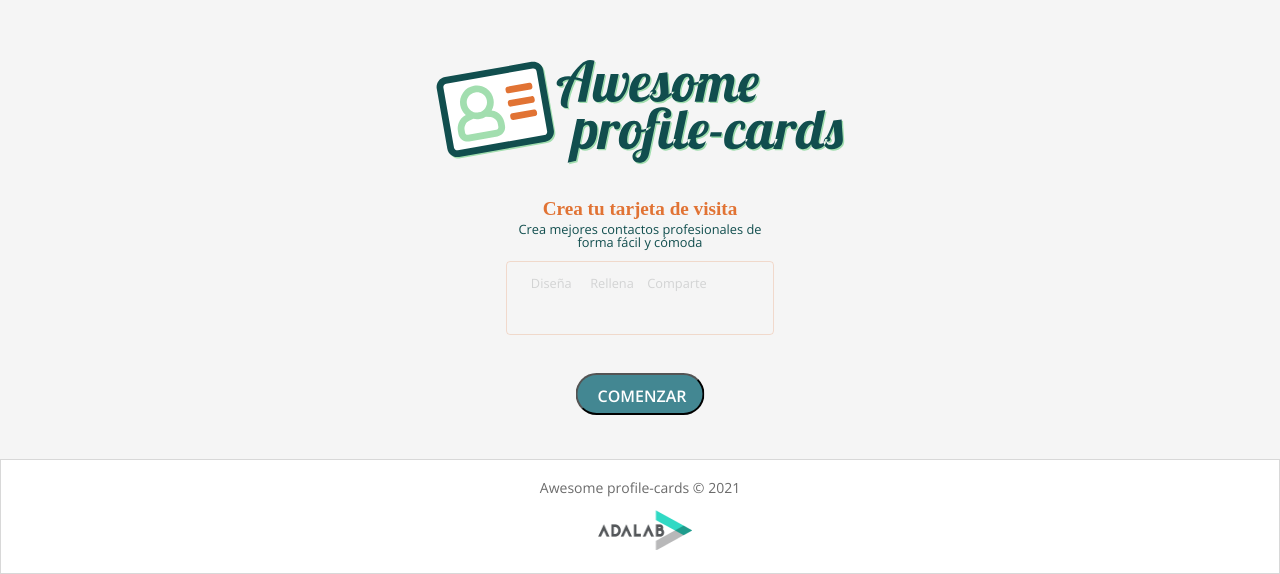
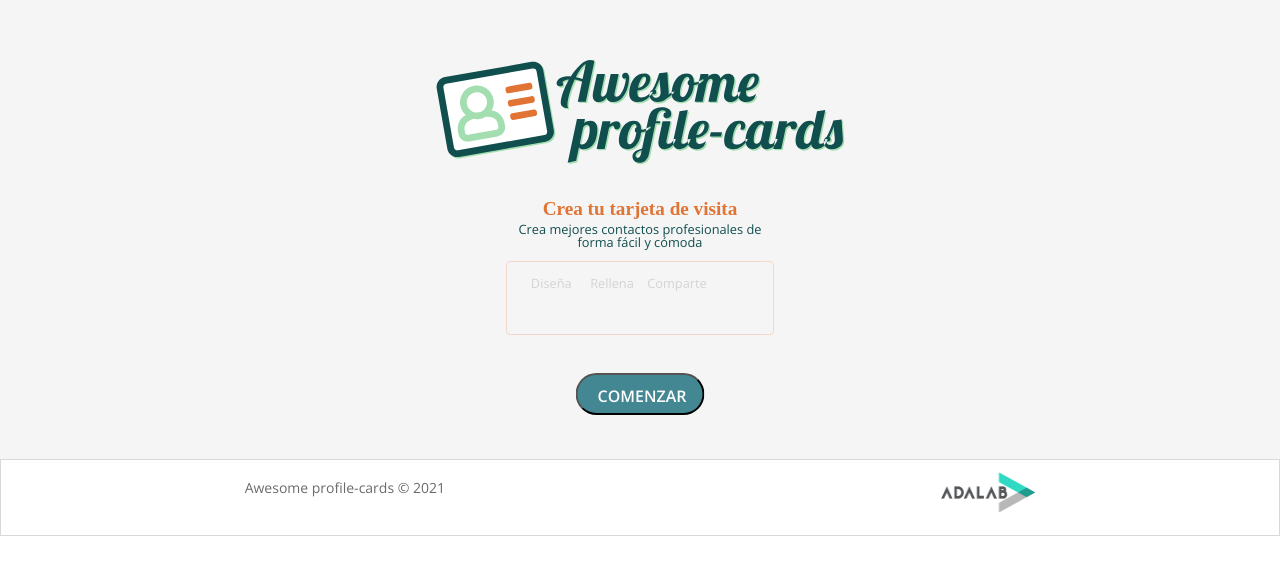
Before and after one commit to JennyBienes/Project-Awesome-profile-cards, a website: page src/html/index.html in a window 1280 px wide. Shown: the part 290-864 px from the top of the page. After the commit the page ends 826 px from the top, so only its background shows below. Drawn offline with nearby package versions, Linux system fonts and the light colour scheme; files that its build step writes are made by us from their sources; files whose address does not match are found by name.

Commit message:
add footer's style

```diff
--- a/src/scss/layout/_footer.scss
+++ b/src/scss/layout/_footer.scss
@@ -4,6 +4,10 @@
   text-align: center;
   background-color: $whitetwo;
   border: 1px solid #d8d8d8;
+  @media all and (min-width: 768px) {
+    flex-direction: row;
+    justify-content: space-around;
+  }
 
   &__copyright {
     color: $brownishgrey;
```
